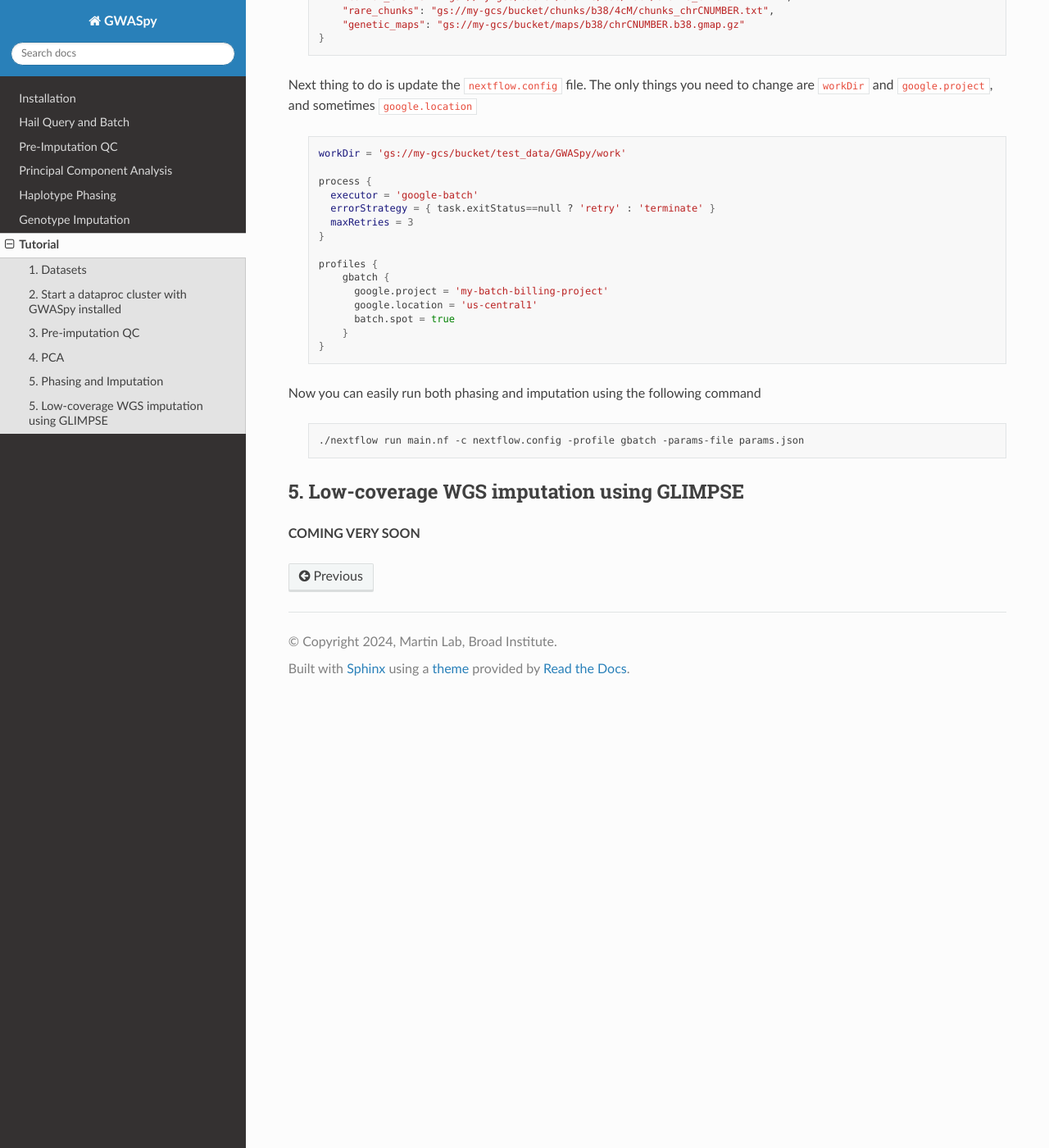
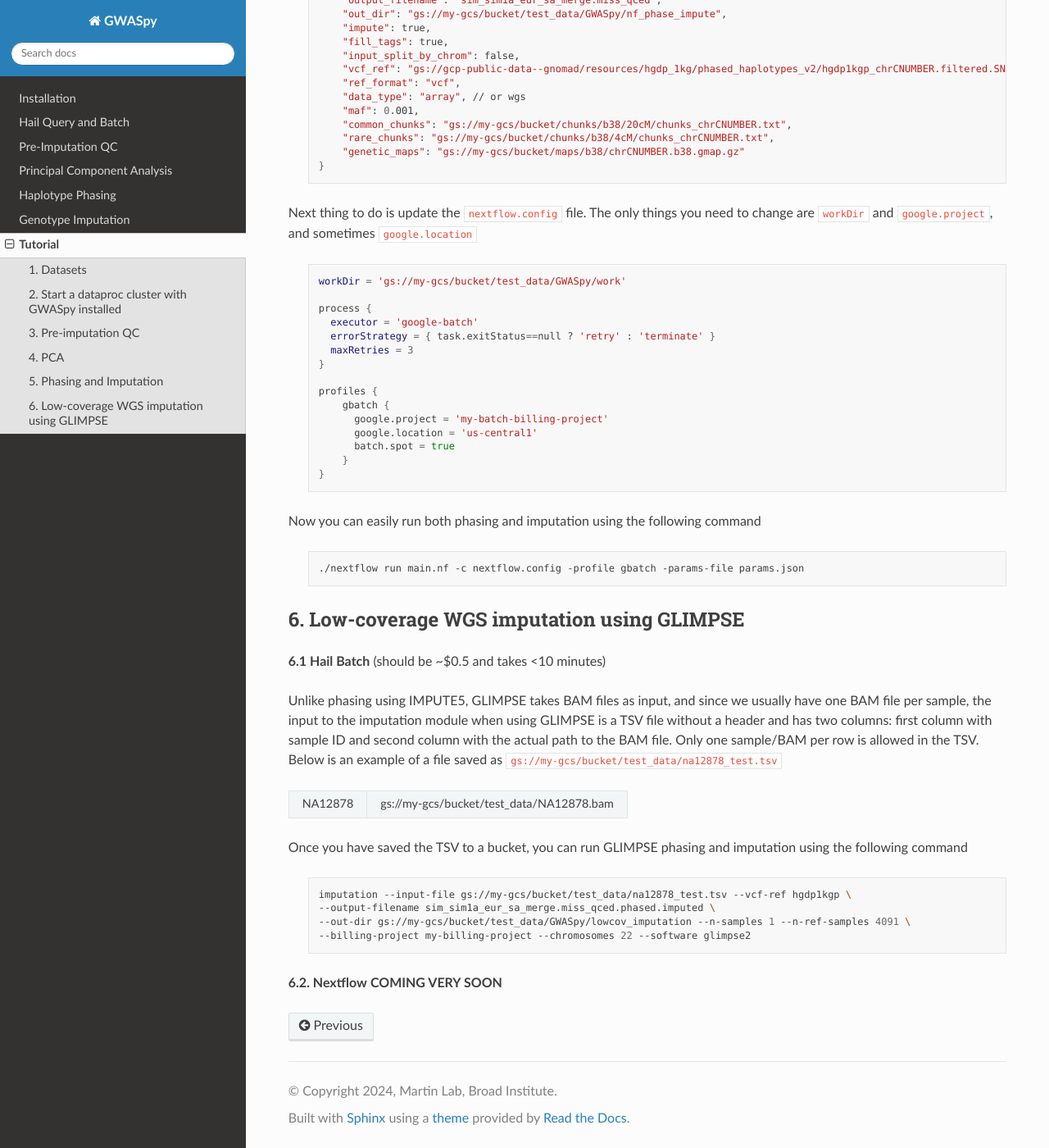
Before and after one commit to atgu/GWASpy, a Sphinx documentation site: the page built from docs/tutorial.rst, in a window 1280 px wide and 1400 px high, scrolled down 2793 px. Shown: the whole window at 82% size. Built offline with Sphinx 7.4.7 and the Read the Docs theme 3.1.0, drawn with Linux system fonts in a browser that asks for light colours; some of the changed text lies outside the part shown.

Commit message:
update docs to include GLIMPSE Hail Batch example

```diff
--- a/docs/imputation.rst
+++ b/docs/imputation.rst
@@ -38,9 +38,11 @@ Arguments and options
    * - Argument
      - Description
    * - :code:`--input-file`
-     - Path to where the VCF for target genotypes paths is
+     - Path to where the VCF or TSV with target VCF/BAM files is
    * - :code:`--vcf-ref`
      - Reference panel file to use for imputation
+   * - :code:`--chromosomes`
+     - Chromosome(s) to run imputation for. Default is :code:`all`
    * - :code:`--local`
      - Type of service. Default is Service backend where jobs are executed on a multi-tenant compute cluster in Google Cloud
    * - :code:`--billing-project`
--- a/docs/tutorial.rst
+++ b/docs/tutorial.rst
@@ -9,12 +9,20 @@ This is a short tutorial on how to use the different modules of GWASpy.
 1. Datasets
 ###########
 
-We will be using simulated test data (on GRCh37) from RICOPILI. Below is how it can be downloaded and copied to a Google bucket
+We will be using simulated test data (on GRCh37) from RICOPILI for most of the examples. Below is how it can be downloaded and copied to a Google bucket
 
     .. code-block:: sh
 
         wget https://personal.broadinstitute.org/sawasthi/share_links/UzoZK7Yfd7nTzIxHamCh1rSOiIOSdj_gwas-qcerrors.py/sim_sim1a_eur_sa_merge.miss.{bed,bim,fam} .
         gsutil cp sim_sim1a_eur_sa_merge.miss.{bed,bim,fam} gs://my-gcs/bucket/test_data
+
+For low-coverage genotype imputation using GLIMPSE, we will be using the 1X downsampled NA12878 file from the GLIMPSE
+tutorial. Below is how it can be downloaded and copied to a Google bucket
+
+    .. code-block:: sh
+
+        wget wget https://github.com/odelaneau/GLIMPSE/raw/refs/heads/master/tutorial/NA12878_1x_bam/NA12878.{bam,bam.bai} .
+        gsutil cp NA12878.{bam,bam.bai} gs://my-gcs/bucket/test_data
 
 2. Start a dataproc cluster with GWASpy installed
 #################################################
@@ -164,7 +172,32 @@ Now you can easily run both phasing and imputation using the following command
 
         ./nextflow run main.nf -c nextflow.config -profile gbatch -params-file params.json
 
-5. Low-coverage WGS imputation using GLIMPSE
+6. Low-coverage WGS imputation using GLIMPSE
 ############################################
 
+**6.1 Hail Batch** (should be ~$0.5 and takes <10 minutes)
+
+Unlike phasing using IMPUTE5, GLIMPSE takes BAM files as input, and since we usually have one BAM file per sample, the
+input to the imputation module when using GLIMPSE is a TSV file without a header and has two columns: first column with
+sample ID and second column with the actual path to the BAM file. Only one sample/BAM per row is allowed in the TSV.
+Below is an example of a file saved as :code:`gs://my-gcs/bucket/test_data/na12878_test.tsv`
+
+.. list-table::
+   :widths: 15 50
+   :header-rows: 0
+
+   * - NA12878
+     - gs://my-gcs/bucket/test_data/NA12878.bam
+
+
+Once you have saved the TSV to a bucket, you can run GLIMPSE phasing and imputation using the following command
+
+    .. code-block:: sh
+
+        imputation --input-file gs://my-gcs/bucket/test_data/na12878_test.tsv --vcf-ref hgdp1kgp \
+        --output-filename sim_sim1a_eur_sa_merge.miss_qced.phased.imputed \
+        --out-dir gs://my-gcs/bucket/test_data/GWASpy/lowcov_imputation --n-samples 1 --n-ref-samples 4091 \
+        --billing-project my-billing-project --chromosomes 22 --software glimpse2
+
+**6.2. Nextflow**
 **COMING VERY SOON**
```
Also changed, not shown: 9 other files.
